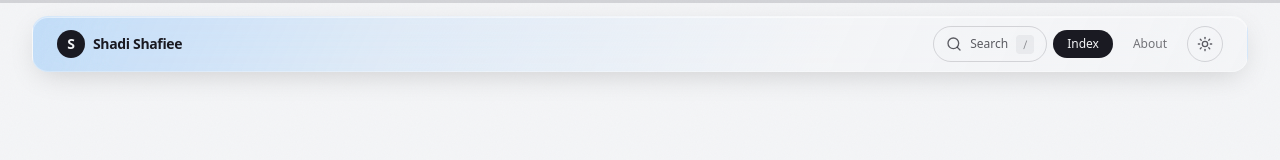
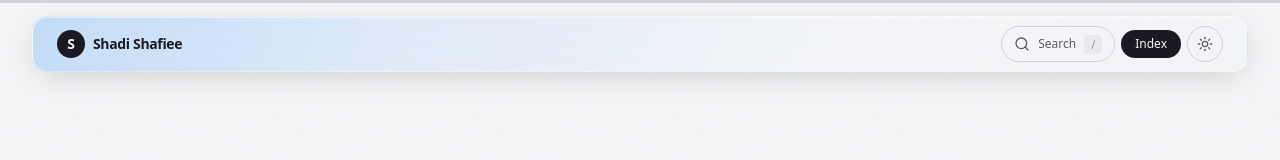
Before and after one commit to shadishafiee1-glitch/portfolio, a Next.js app: page / in a window 1280 px wide. Shown: the top 160 px of the page. Built offline with nearby package versions, Linux system fonts and the light colour scheme; no server answers.

Commit message:
Remove About link from header

```diff
--- a/src/components/portfolio/site-header.tsx
+++ b/src/components/portfolio/site-header.tsx
@@ -79,18 +79,6 @@ export function SiteHeader({ view, navigate, onOpenSearch }: SiteHeaderProps) {
           >
             Index
           </button>
-          <button
-            type="button"
-            onClick={() => navigate({ kind: "about" })}
-            className={cn(
-              "hidden rounded-full px-3.5 py-1.5 text-xs font-medium transition-colors lg:inline-block",
-              view.kind === "about"
-                ? "bg-foreground text-background"
-                : "text-foreground/60 hover:text-foreground",
-            )}
-          >
-            About
-          </button>
           <ThemeToggle />
         </nav>
       </header>
```
Also changed, not shown: 1 other file (tests, documents, lock files or other folders).
